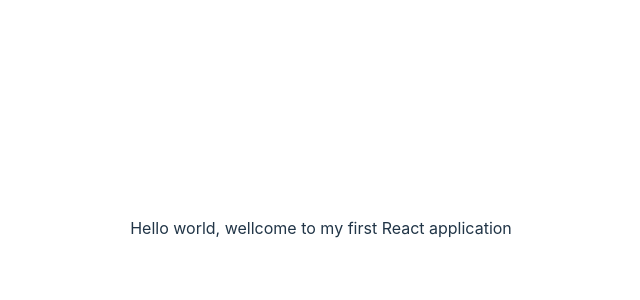
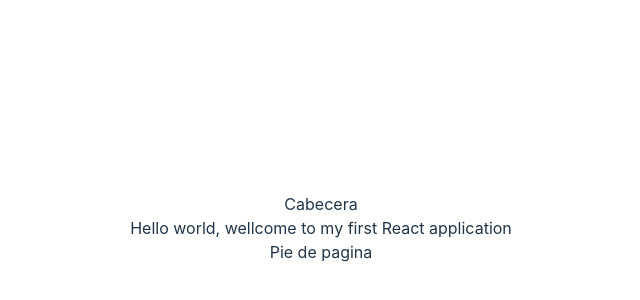
Before and after one commit to dlarreagoni/react-101-dlarrea, a React (Vite) app: page / in a window 1280 px wide. Shown: the part 172-472 px from the top of the page, without its empty margins (319-959 px from the left). Built offline with nearby package versions, Linux system fonts and the light colour scheme.

Commit message:
Creo Layout componente para usarlo pagina principal

```diff
--- a/src/App.tsx
+++ b/src/App.tsx
@@ -1,7 +1,8 @@
 import './App.css'
+import Layout from './components/Layout'
 
 function App() {
-  return <main>Hello world, wellcome to my first React application</main>
+  return <Layout>Hello world, wellcome to my first React application</Layout>
 }
 
 
--- /dev/null
+++ b/src/components/Layout.tsx
@@ -0,0 +1,11 @@
+import { FC, PropsWithChildren } from 'react'
+
+const Layout: FC<PropsWithChildren> = ({children}) => {
+    return <div>
+        <header>Cabecera</header>
+        <main>{children}</main>
+        <footer>Pie de pagina</footer>
+        </div>
+}
+
+export default Layout
```
